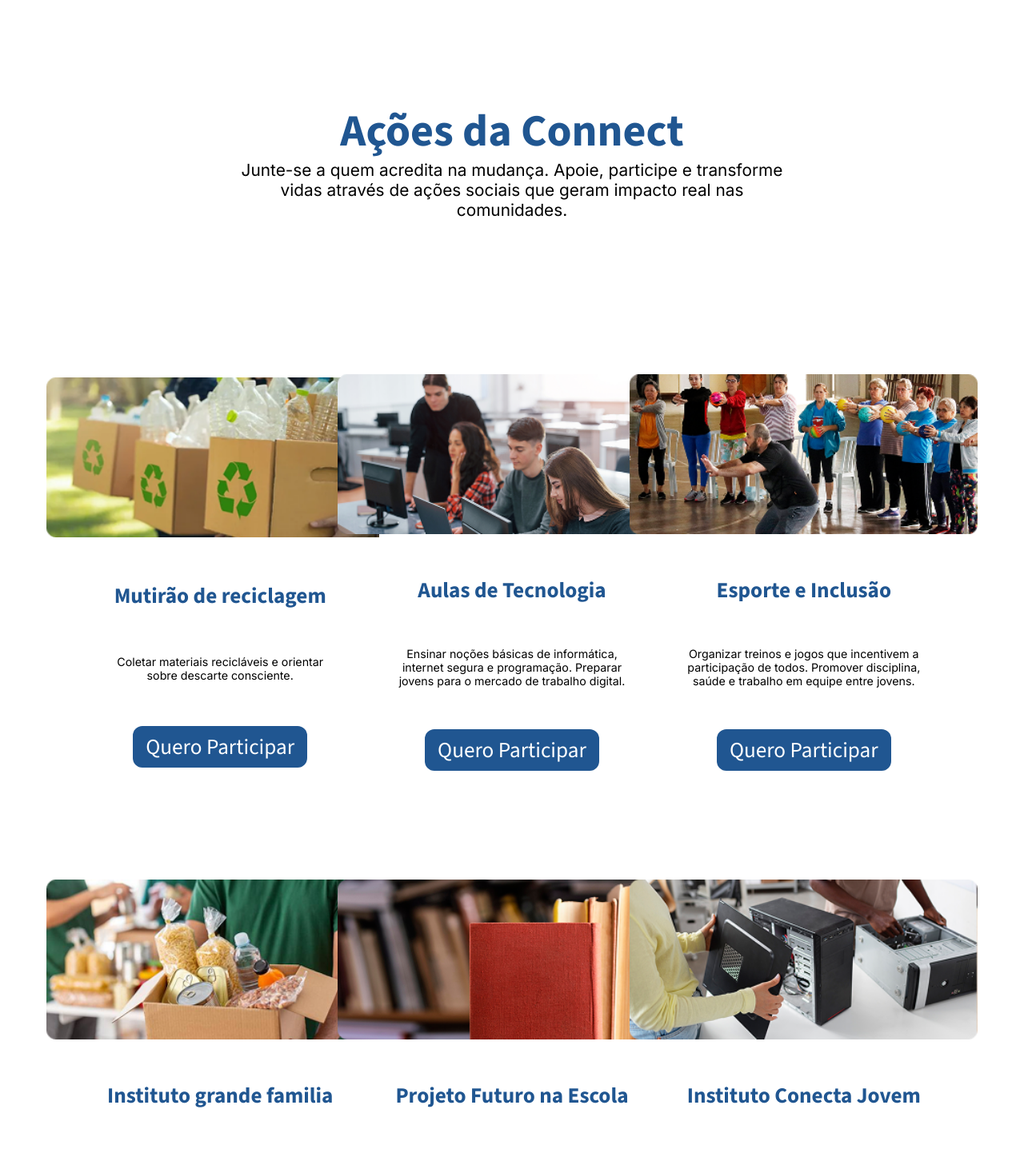
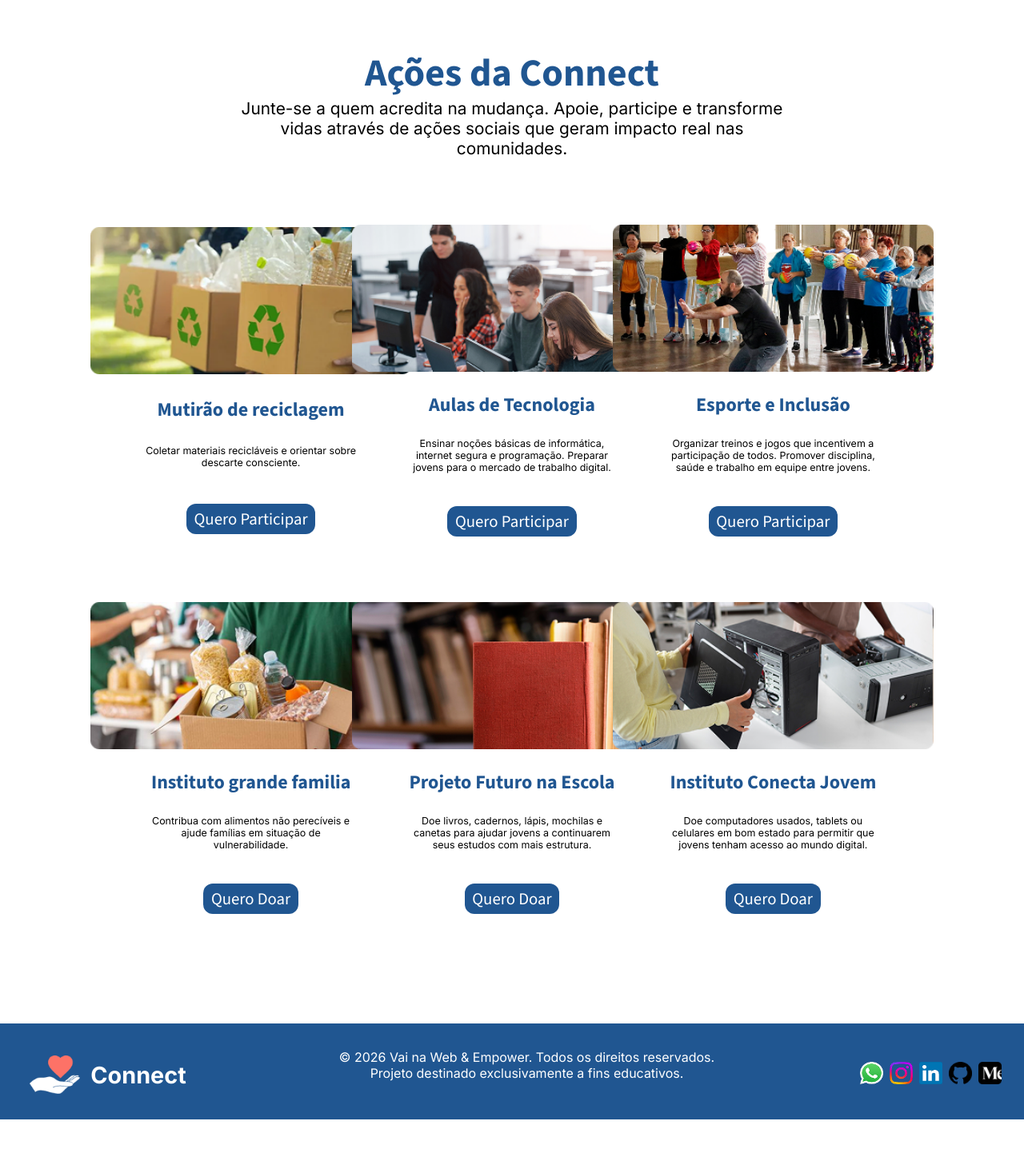
Before and after one commit to paulohenriquemoreira/Desafio-Final-Connect, a React (Vite) app: page /acoes in a window 1280 px wide. Shown: the part 120-1562 px from the top of the page at 80% size. After the commit the page ends 1520 px from the top, so only its background shows below. Built offline with nearby package versions, Linux system fonts and the light colour scheme; a web font is replaced by a local one.

Commit message:
Atualização das Páginas e ajustes de responsividade

```diff
--- a/src/components/Acoes/Acoes.module.scss
+++ b/src/components/Acoes/Acoes.module.scss
@@ -150,7 +150,7 @@
 // Responsividade LapTop / Notebook
 @media(min-width:901px) and (max-width: 15000px){
         .SectionAcoes{
-            height: 218vh;
+            height: 160vh;
             display: flex;
             flex-direction: column;
             align-items: center;
@@ -158,15 +158,17 @@
         }
 
         .BoxTitulos{
-            height: 50vh;
+            height: 25vh;
             width: 60%;
             display: flex;
             flex-direction: column;
             align-items: center;
             justify-content: center;
+            padding-top: 3.5rem;
+            margin-bottom: 2.5rem;
 
             h2{
-                font-size: 3.5rem;
+                font-size: 3rem;
             }
 
             p{
@@ -188,29 +190,29 @@
             flex-direction: column;
             align-items: center;
             justify-content: space-evenly;
-            height: 75vh;
-            width: 26%;
+            height: 55vh;
+            width: 23%;
             margin: 1rem;
-            background-color: white;
 
             img {
-            height: 25vh;
+                height: 23vh;
             }
 
             h2{
-            font-size: 1.7rem;
+                font-size: 1.5rem;
 
             }
 
             p{
-            font-size: 0.89rem;
+                font-size: 0.78rem;
                 width: 90%;
+                margin-bottom: 1rem;
             }
 
             button{
                 border-radius: 1.5vh;
-            padding: 0.5rem 1rem;
-            font-size: 1.7rem;
+                padding: 0.3rem 0.6rem;
+                font-size: 1.3rem;
 
 
 
--- a/src/components/Footer/Footer.module.scss
+++ b/src/components/Footer/Footer.module.scss
@@ -79,7 +79,6 @@
 
               img{
                 height: 4rem;
-                margin-right: 0.5rem;
               }
 
               .TextoLogo{
@@ -121,9 +120,11 @@
 
 @media(min-width:901px) and (max-width: 15000px){
         .FooterSection{
-            height: 20vh;
+            height: 15vh;
             flex-direction: row;
+            align-items: center;
             justify-content: space-between;
+            padding-top: 0.5rem;
 
             .LogoConnect{
                 width: 18%;
--- a/src/components/Inicio/Inicio.module.scss
+++ b/src/components/Inicio/Inicio.module.scss
@@ -75,7 +75,7 @@
 
 @media(min-width:901px) and (max-width: 15000px){
           .SecaoInicio{
-            height: 100vh;
+            height: 80vh;
             flex-direction: row;
             padding: 0 2.1rem;
 
@@ -99,8 +99,9 @@
             }
 
             img{
-              width: 39%;
+              width: 35%;
               border-radius: 0%;
+              margin-top: 3.8rem;
             }
 
         }
--- a/src/components/Perfil/Perfil.module.scss
+++ b/src/components/Perfil/Perfil.module.scss
@@ -121,7 +121,7 @@
 
 @media(min-width:901px) and (max-width: 15000px){
         .SectionPerfil{
-            height: 85vh;
+            height: 80vh;
             display: flex;
             flex-direction: row;
             align-items: center;
--- a/src/components/QuemSomos/QuemSomos.module.scss
+++ b/src/components/QuemSomos/QuemSomos.module.scss
@@ -70,7 +70,7 @@
 
 @media(min-width:901px) and (max-width: 15000px){
         .containerQuemSomos{
-            height: 90vh;
+            height: 80vh;
             background-image: url("../../assets//backgroundQuemSomos.png");
             background-repeat: no-repeat;
             background-size: 100% 90vh;
@@ -82,21 +82,21 @@
         }
 
         .boxTextosQuemSomos{
-            width: 37%;
-            height: 85vh;
+            width: 31%;
+            height: 75vh;
             display: flex;
             flex-direction: column;
             justify-content: space-around;
 
             h2{
-                font-size: 2.5rem;
+                font-size: 2.3rem;
                 font-family: $fontePrincipal;
                 color: $colorAzul;
                 text-align: left;
             }
 
             p{
-                font-size: 1.07rem;
+                font-size: 0.9rem;
                 font-family: $fonteSecundaria;
                 text-align: left;
             }
```
Lines whose indentation alone changed are shown as unchanged.
